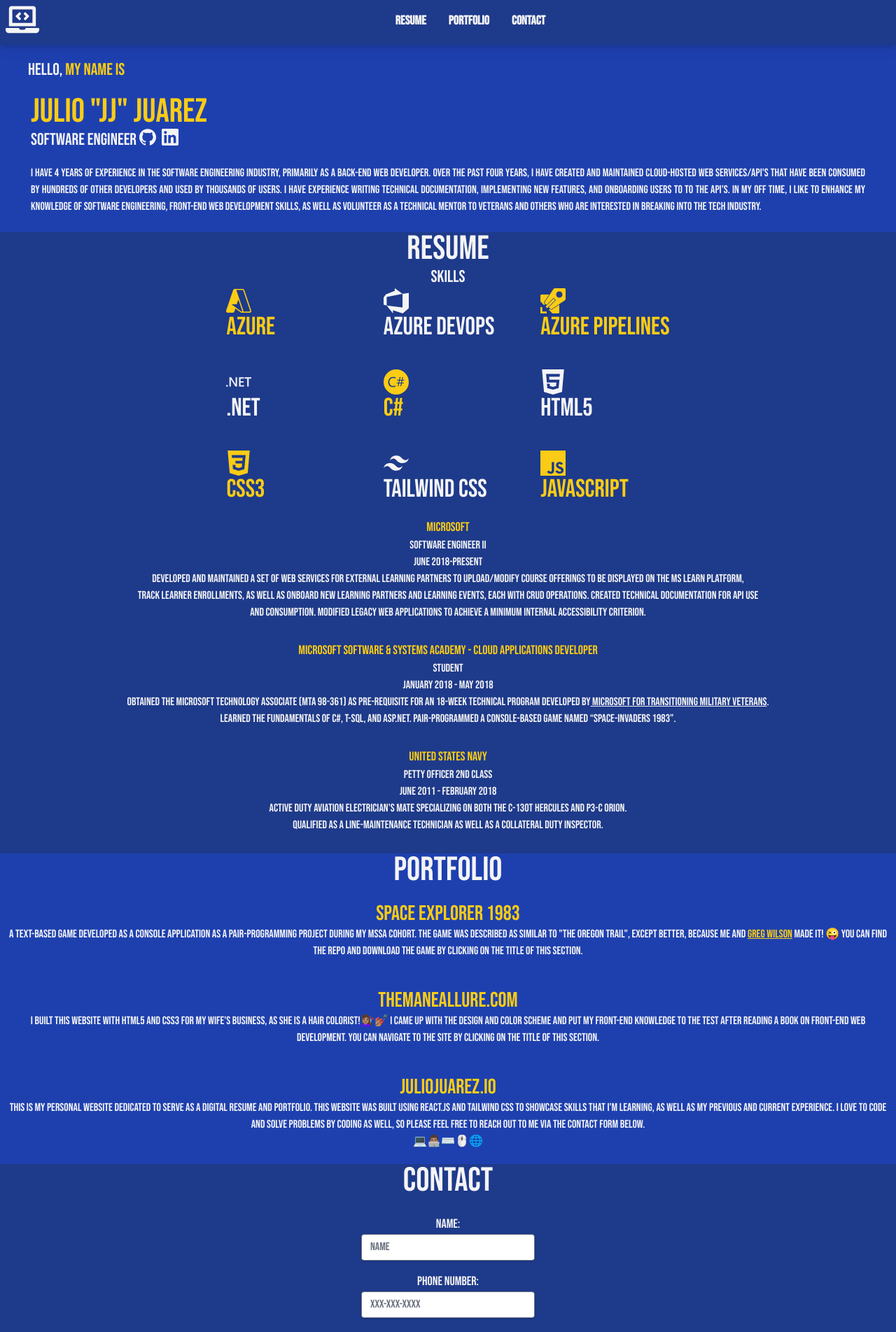
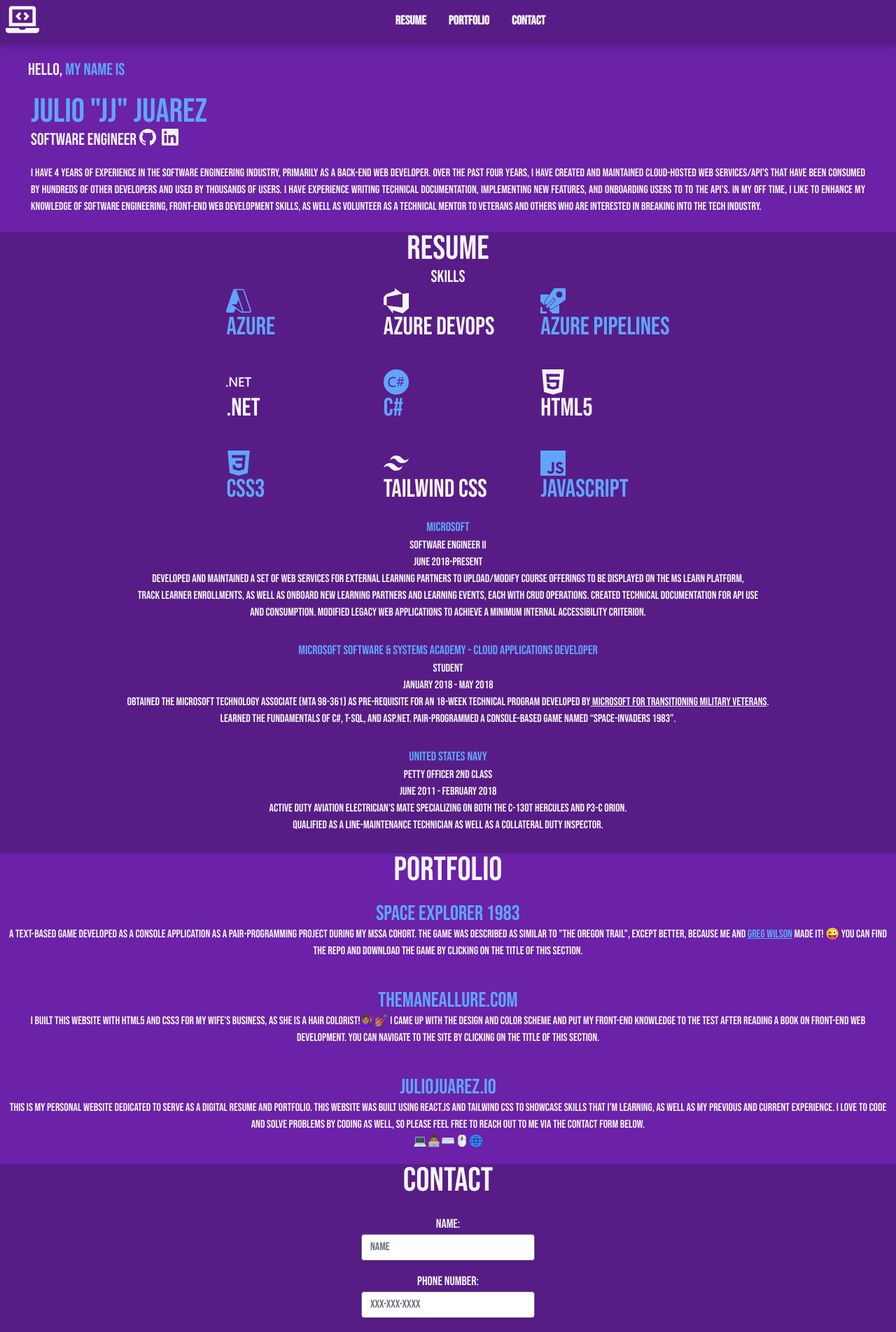
Before and after one commit to jjuarez5/jjs-personal-site, a React (Create React App) app: page / in a window 1280 px wide. Shown: the top 1904 px of the page at 70% size. Built offline with nearby package versions, Linux system fonts and the light colour scheme.

Commit message:
update colors to blue and purple

```diff
--- a/src/About.js
+++ b/src/About.js
@@ -7,28 +7,28 @@
 
 function About() {
   return (
-    <div className="bg-blue-800 flex flex-row" id="home">
+    <div className="bg-purple-800 flex flex-row" id="home">
       <div className="flex flex-col mr-10 mx-10">
         <div className="flex flex-row mr-20 mr-0.5 mb-5 mt-5">
           <div className="text-2xl text-zinc-100">
             <h2>Hello,</h2>
           </div>
-          <div className="text-2xl text-yellow-400 mx-1">
+          <div className="text-2xl text-blue-400 mx-1">
             <h2>my name is</h2>
           </div>
         </div>
         <div className="flex flex-col px-1">
-          <div className="text-5xl text-yellow-400 bp">
+          <div className="text-5xl text-blue-400 bp">
             <h1>Julio "JJ" Juarez</h1>
           </div>
           <div className="text-2xl text-zinc-100 mb-4">
             <h2 className="flex flex-row">
               Software Engineer
               <a href="https://github.com/jjuarez5">
-                <SiGithub className="hover:text-yellow-400 mx-1" />
+                <SiGithub className="hover:text-blue-400 mx-1" />
               </a>
               <a href="https://www.linkedin.com/in/juliojuarez713/">
-                <SiLinkedin className="hover:text-yellow-400 mx-1" />
+                <SiLinkedin className="hover:text-blue-400 mx-1" />
               </a>
             </h2>
           </div>
--- a/src/Contact.js
+++ b/src/Contact.js
@@ -1,6 +1,6 @@
 function Contact() {
   return (
-    <div className="text-zinc-100 bg-blue-900 text-center" id="contact">
+    <div className="text-zinc-100 bg-purple-900 text-center" id="contact">
       <h1 className="text-5xl text-center flex flex-col justify-center">
         Contact
       </h1>
@@ -52,7 +52,7 @@
           </div>
           <div className="flex items-center justify-center">
             <button
-              className="bg-blue-500 hover:bg-blue-700 text-white py-2 px-4 rounded focus:outline-none focus:shadow-outline"
+              className="bg-purple-500 hover:bg-purple-700 text-white py-2 px-4 rounded focus:outline-none focus:shadow-outline"
               type="submit"
             >
               Send
--- a/src/Header.js
+++ b/src/Header.js
@@ -3,29 +3,29 @@
 
 function Header() {
   return (
-    <div className="w-full sticky -top-0 z-0 font-semibold inline-flex flex-1 bg-blue-900 text-zinc-100 p-1 drop-shadow-lg">
+    <div className="w-full sticky -top-0 z-0 font-semibold inline-flex flex-1 bg-purple-900 text-zinc-100 p-1 drop-shadow-lg">
       <AnchorLink className="no-underline" href="#home">
         <h1 className="text-5xl">
-          <FaLaptopCode className="inline-block mx-1 mr-3 mb-2 hover:text-yellow-400" />
+          <FaLaptopCode className="inline-block mx-1 mr-3 mb-2 hover:text-blue-400" />
         </h1>
       </AnchorLink>
       <ul className="inline-flex flex-1 justify-center text-lg space-x-8 mt-3">
         <li>
           <AnchorLink
-            className="no-underline hover:text-yellow-400"
+            className="no-underline hover:text-blue-400"
             href="#resume"
           >
             Resume
           </AnchorLink>
         </li>
         {/* <li>
-          <a className="no-underline hover:text-yellow-400" href="#projects">
+          <a className="no-underline hover:text-blue-400" href="#projects">
             Projects
           </a>
         </li> */}
         <li>
           <AnchorLink
-            className="no-underline hover:text-yellow-400"
+            className="no-underline hover:text-blue-400"
             href="#portfolio"
           >
             Portfolio
@@ -33,7 +33,7 @@
         </li>
         <li>
           <AnchorLink
-            className="no-underline hover:text-yellow-400"
+            className="no-underline hover:text-blue-400"
             href="#contact"
           >
             Contact
--- a/src/Portfolio.js
+++ b/src/Portfolio.js
@@ -1,10 +1,10 @@
 function Portfolio() {
   return (
-    <div className="bg-blue-800 text-zinc-100" id="portfolio">
+    <div className="bg-purple-800 text-zinc-100" id="portfolio">
       <h1 className="text-5xl text-center">Portfolio</h1>
       <section className="text-center">
         <div className="py-5">
-          <h3 className="text-3xl text-yellow-400 px-3 text-center">
+          <h3 className="text-3xl text-blue-400 px-3 text-center">
             <a
               className="hover:underline"
               href="https://github.com/jjuarez5/Space-Explorer-Console-App-Game"
@@ -18,7 +18,7 @@
             described as similar to "The Oregon Trail", except better, because
             me and{" "}
             <a
-              className="underline text-yellow-400"
+              className="underline text-blue-400"
               href="https://www.linkedin.com/in/gwilsondaytona/"
             >
               Greg Wilson
@@ -28,7 +28,7 @@
           </p>
         </div>
         <div className="py-5 ">
-          <h3 className="text-3xl text-yellow-400 px-3 text-center">
+          <h3 className="text-3xl text-blue-400 px-3 text-center">
             <a className="hover:underline" href="https://www.themaneallure.com">
               TheManeAllure.com
             </a>
@@ -42,7 +42,7 @@
           </p>
         </div>
         <div className="py-5 ">
-          <h3 className="text-3xl text-yellow-400 px-3 text-center">
+          <h3 className="text-3xl text-blue-400 px-3 text-center">
             <a className="hover:underline" href="#home">
               juliojuarez.io
             </a>
--- a/src/Resume.js
+++ b/src/Resume.js
@@ -12,19 +12,19 @@
 
 function Resume() {
   return (
-    <div className="bg-blue-900 text-zinc-100" id="resume">
+    <div className="bg-purple-900 text-zinc-100" id="resume">
       <h1 className="text-5xl text-center">Resume</h1>
       <h2 className="text-2xl text-center">Skills</h2>
       <section className="mb-5 text-4xl mx-5 flex justify-center" id="skills">
         <div className="grid grid-cols-3 gap-10">
-          <p className="text-yellow-400">
+          <p className="text-blue-400">
             <SiMicrosoftazure /> Azure
           </p>
           <p>
             <SiAzuredevops />
             Azure Devops
           </p>
-          <p className="text-yellow-400">
+          <p className="text-blue-400">
             <SiAzurepipelines />
             Azure Pipelines
           </p>
@@ -32,7 +32,7 @@
             <SiDotnet />
             .NET
           </p>
-          <p className="text-yellow-400">
+          <p className="text-blue-400">
             <SiCsharp />
             C#
           </p>
@@ -40,7 +40,7 @@
             <SiHtml5 />
             HTML5
           </p>
-          <p className="text-yellow-400">
+          <p className="text-blue-400">
             <SiCss3 />
             CSS3
           </p>
@@ -48,14 +48,14 @@
             <SiTailwindcss />
             Tailwind CSS
           </p>
-          <p className="text-yellow-400">
+          <p className="text-blue-400">
             <SiJavascript />
             Javascript
           </p>
         </div>
       </section>
       <div id="experience" className="text-md mr-10 mx-10 text-center">
-        <h3 className="text-lg text-yellow-400">Microsoft</h3>
+        <h3 className="text-lg text-blue-400">Microsoft</h3>
         <h4 className="text-md">Software Engineer II</h4>
         <h5 className="text-md">June 2018-Present</h5>
         <p className="text-base font-mono mb-1">
@@ -69,7 +69,7 @@
           minimum internal accessibility criterion.
         </p>
         <br />
-        <h3 className="text-lg text-yellow-400">
+        <h3 className="text-lg text-blue-400">
           Microsoft Software & Systems Academy - Cloud Applications Developer
         </h3>
         <h4 className="text-md">Student</h4>
@@ -79,7 +79,7 @@
           pre-requisite for an 18-week technical program developed by
           <a
             href="https://military.microsoft.com/mssa/"
-            className="underline hover:text-yellow-400"
+            className="underline hover:text-blue-400"
           >
             {" "}
             Microsoft for transitioning military veterans
@@ -90,7 +90,7 @@
           console-based game named “Space-Invaders 1983”.
         </p>
         <br />
-        <h3 className="text-lg text-yellow-400">United States Navy</h3>
+        <h3 className="text-lg text-blue-400">United States Navy</h3>
         <h4 className="text-md">Petty Officer 2nd Class</h4>
         <h5 className="text-md">June 2011 - February 2018</h5>
         <p className="text-base font-mono mb-1">
```
